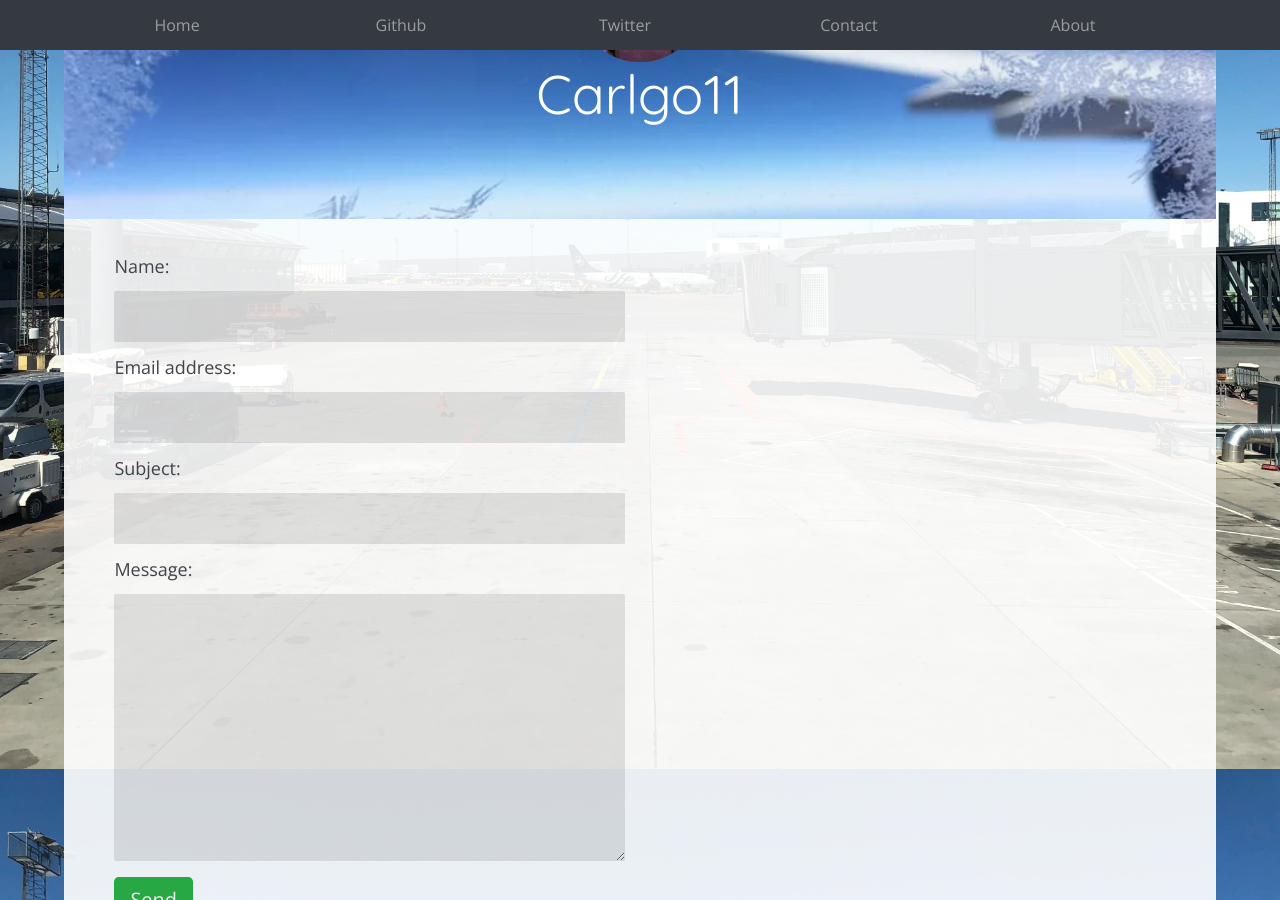
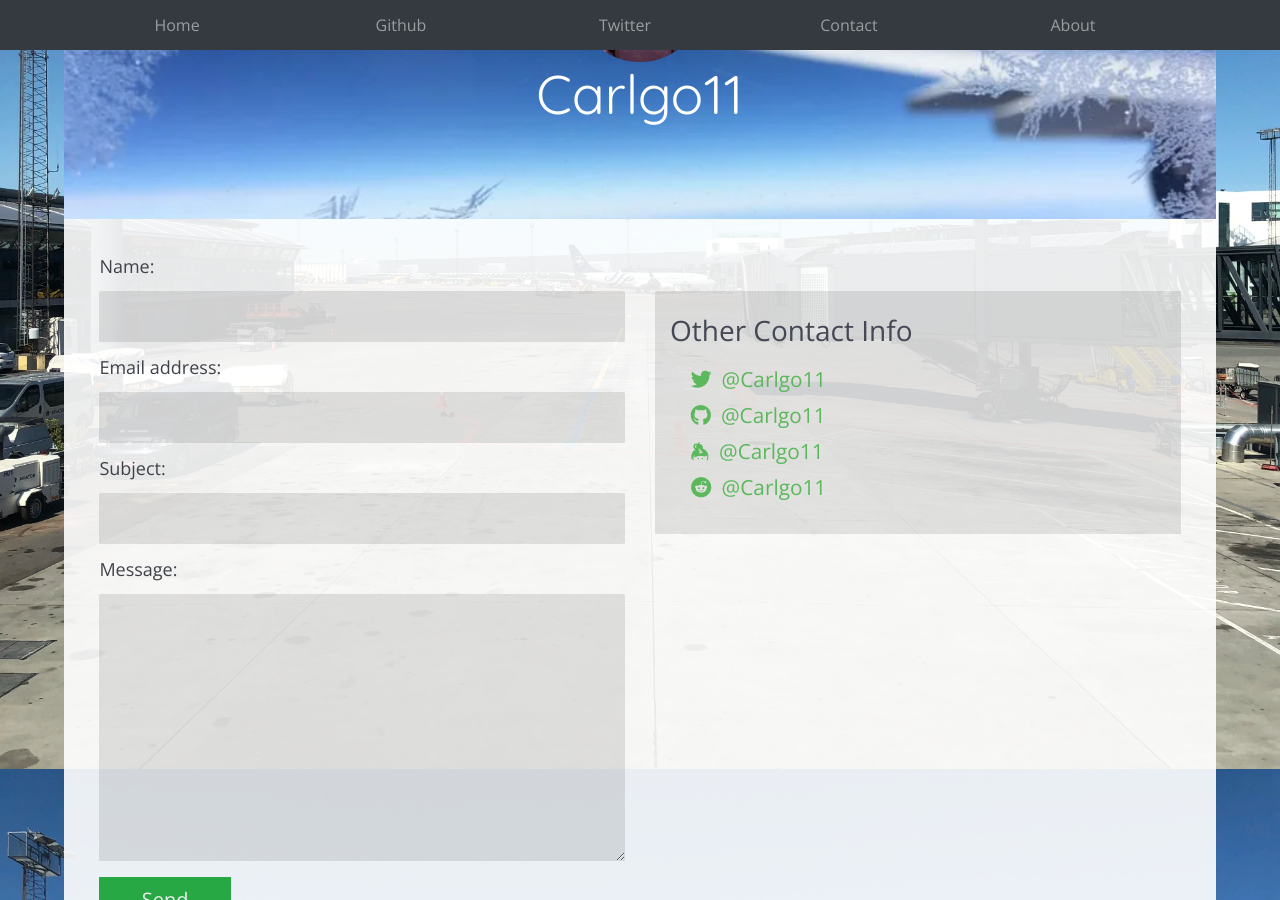
Before and after one commit to Carlgo11/carlgo11.com, a Jekyll site: the page built from contact.html, in a window 1280 px wide and 900 px high, scrolled down 191 px. Built offline with Jekyll 4.4.1, drawn with Linux system fonts in a browser that asks for light colours; nearby versions of some CDN libraries.

Commit message:
Add minified versions & add 'other contact info'-section

```diff
--- a/_layouts/default.html
+++ b/_layouts/default.html
@@ -3,14 +3,18 @@
 <head>
   <meta charset="UTF-8">
   <meta name="viewport" content="width=device-width, initial-scale=1">
-  <link rel="stylesheet" href="https://cdnjs.cloudflare.com/ajax/libs/twitter-bootstrap/4.3.1/css/bootstrap.min.css"/>
-  <link rel="stylesheet" href="{{ site.baseurl }}/css/main.css">
-  {% if page.layout == "post" %}<link rel="stylesheet" href="{{ site.baseurl }}/css/post.css">{% endif %}
   <link rel="icon" type="image/jpg" href="{{ site.img }}">
+  <link href="https://cdnjs.cloudflare.com/ajax/libs/twitter-bootstrap/4.3.1/css/bootstrap.min.css" rel="stylesheet"/>
+  <link href="https://cdnjs.cloudflare.com/ajax/libs/font-awesome/5.9.0/css/all.min.css" rel="stylesheet"/>
+  <link rel="stylesheet" href="{{ site.baseurl }}/css/main.min.css">
+  {% if page.title == "Contact" %}
+  <link rel="stylesheet" href="{{ site.baseurl }}/css/contact.min.css">
+  {% endif %}
+  {% if page.title == "About" %}
+  <link rel="stylesheet" href="{{ site.baseurl }}/css/about.min.css">
+  {% endif %}
   <link href="https://fonts.googleapis.com/css?family=Quicksand:400&display=swap" rel="stylesheet">
   <link href="https://fonts.googleapis.com/css?family=Open+Sans:300,400&display=swap" rel="stylesheet">
-  <link href="https://cdnjs.cloudflare.com/ajax/libs/font-awesome/5.9.0/css/fontawesome.css" rel="stylesheet"/>
-  <link href="https://cdnjs.cloudflare.com/ajax/libs/font-awesome/5.9.0/css/regular.css" rel="stylesheet" />
   <title> {% if page.title %}{{ page.title}} / {%endif%}{{ site.title }}</title>
 </head>
 <body>
@@ -27,10 +31,10 @@
         <a class="" href="https://twitter.com/carlgo11">Twitter</a>
       </div>
       <div class="col">
-        <a class="" href="{{ site.baseurl }}/contact">Contact</a>
+        <a class="" href="{{ site.baseurl }}/contact/">Contact</a>
       </div>
       <div class="col">
-        <a class="" href="{{ site.baseurl }}/about">About</a>
+        <a class="" href="{{ site.baseurl }}/about/">About</a>
       </div>
     </div>
   </div>
@@ -42,7 +46,6 @@
     <div>
       <picture id="avatar">
         <source srcset="{{ site.baseurl }}/img/lain.webp" type="image/webp">
-        <!--                <source srcset="https://cdn.shortpixel.ai/client/to_webp,q_glossy,ret_img/https://carlgo11.com/lain.gif" type="image/gif">-->
         <img src="{{ site.baseurl }}/img/lain.png" alt="avatar">
       </picture>
       <h1 id="title" class="noselect">Carlgo11</h1>
@@ -53,7 +56,6 @@
 
 </div>
 <script src="https://cdnjs.cloudflare.com/ajax/libs/jquery/3.4.1/jquery.min.js"></script>
-<script src="https://cdnjs.cloudflare.com/ajax/libs/font-awesome/5.9.0/js/fontawesome.min.js"></script>
 <script src="https://cdnjs.cloudflare.com/ajax/libs/twitter-bootstrap/4.3.1/js/bootstrap.min.js"></script>
 <script src="{{ site.baseurl }}/js/modenizr-webp.js" type="text/javascript"></script>
 </body>
--- a/contact.html
+++ b/contact.html
@@ -1,8 +1,11 @@
 ---
 layout: default
 title: Contact
+
 ---
-<form class="col-12 col-md-6">
+<div class="row">
+  <div class="col-12 col-md-6">
+    <form class="">
       <div class="">
         <label for="name">Name:</label>
         <input class="" type="text" id="name" autocomplete="name" placeholder="" required>
@@ -24,6 +27,35 @@ title: Contact
       </div>
 
       <div class="">
-        <button type="submit" class=" btn btn-lg bg-success">Send</button>
+        <button type="submit" class="btn btn-lg bg-success col-3">Send</button>
       </div>
     </form>
+  </div>
+
+  <div class="col-12 col-md-6">
+    <div id="contact-info">
+      <h3>Other contact info</h3>
+      <ul>
+
+        <a href="https://twitter.com/carlgo11">
+          <li id="twitter-handle" class="brand-logo">@Carlgo11</li>
+        </a>
+
+        <a href="https://github.com/carlgo11">
+          <li id="github-handle" class="brand-logo">@Carlgo11</li>
+        </a>
+
+        <a href="https://keybase.io/carlgo11">
+          <li id="keybase-handle" class="brand-logo">@Carlgo11</li>
+        </a>
+
+        <a href="https://reddit.com/u/carlgo11">
+          <li id="reddit-handle" class="brand-logo">@Carlgo11</li>
+        </a>
+
+      </ul>
+    </div>
+
+  </div>
+
+</div>
--- a/css/main.css
+++ b/css/main.css
@@ -55,6 +55,10 @@ h3 {
   margin-top: 2vh;
 }
 
+a {
+  color: rgb(92, 184, 92);
+}
+
 a:visited {
   color: inherit;
   text-decoration: none;
@@ -64,40 +68,49 @@ a:hover {
   text-decoration: none;
 }
 
-a {
-  color: rgb(92, 184, 92);
-}
-
 p {
   font-size: 18px;
   margin-bottom: 1.777em;
 }
 
-
-#navbar-table {
-  width: 100%;
-  text-align: center;
-  color: white;
-  display: flex;
+pre {
+  padding: .633em;
+  margin-bottom: 1.777em;
 }
 
-#navbar-table a {
-  padding: 8px;
-  color: rgba(255, 255, 255, .5);
+code, pre {
+  background: rgba(0, 0, 0, .05);
+  padding: .1em .201em;
+  -webkit-border-radius: .201em;
+  border-radius: .201em;
+  color: #dc5494;
+  margin: 0 .201em 0;
+  border: 1px solid rgba(0, 0, 0, .1);
+  font-weight: 600;
 }
 
-#navbar-table a:hover {
-  color: #fff;
+ul {
+  padding-inline-start: 1em;
 }
 
-.noselect {
-  -webkit-touch-callout: none;
-  -webkit-user-select: none;
-  -moz-user-select: none;
-  -ms-user-select: none;
-  user-select: none;
+input[type="text"], input[type="password"], input[type="email"], input[type="search"], textarea {
+  background-color: rgba(0, 0, 0, .1);
+  color: #666a76;
+  border: 0;
+  border-radius: .1em;
+  width: 100%;
+  padding: .844em;
+  margin-bottom: 10px;
 }
 
+label {
+  font-size: 18px;
+  line-height: 1.777;
+  font-weight: 400;
+  color: #3f424a;
+}
+
+/* Main page layout */
 .content-head {
   height: 40vh;
   display: flex;
@@ -128,6 +141,8 @@ p {
   padding: 2rem 3.07202761% 3.07202761%;
 }
 
+/* Avatar */
+
 #avatar {
   box-sizing: content-box;
   display: block;
@@ -155,48 +170,36 @@ p {
   color: white;
 }
 
+/* Navbar */
+#navbar-table {
+  width: 100%;
+  text-align: center;
+  color: white;
+  display: flex;
+}
+
+#navbar-table a {
+  padding: 8px;
+  color: rgba(255, 255, 255, .5);
+}
+
+#navbar-table a:hover {
+  color: #fff;
+}
+
+
+.noselect {
+  -webkit-touch-callout: none;
+  -webkit-user-select: none;
+  -moz-user-select: none;
+  -ms-user-select: none;
+  user-select: none;
+}
+
 .container {
   max-width: 1400px;
   padding-left: 5vw;
   padding-right: 5vw;
-}
-
-#project-list > li {
-  margin-top: 5px;
-}
-
-#project-list > li > a {
-  color: rgb(92, 184, 92);
-  font-weight: 400;
-  font-size: 18px;
-  line-height: 32px;
-}
-
-pre {
-  padding: .633em;
-  margin-bottom: 1.777em;
-
-}
-
-code, pre {
-  background: rgba(0, 0, 0, .05);
-  padding: .1em .201em;
-  -webkit-border-radius: .201em;
-  border-radius: .201em;
-  color: #dc5494;
-  margin: 0 .201em 0;
-  border: 1px solid rgba(0, 0, 0, .1);
-  font-weight: 600;
-}
-
-ul {
-  padding-inline-start: 1em;
-}
-
-#membership-logos > div {
-  display: flex;
-  justify-content: center;
-  align-items: center;
 }
 
 .bg-success {
@@ -208,40 +211,42 @@ ul {
   color: #5cb85c;
 }
 
-.post-title {
-  color: #5cb85c;
-  font-weight: 300;
-  font-size: 3rem;
-}
-
 .btn {
   border: 0;
+  -webkit-border-radius: 0;
+  -moz-border-radius: 0;
+  border-radius: 0;
 }
 
 .btn:hover {
   color: #eee;
 }
 
+/* Posts & Index.html */
+article {
+  max-width: 692px;
+}
+
+.post-date::before {
+  font-family: 'Font Awesome 5 Free';
+  content: '\f133';
+  color: #666a76;
+  margin-right: 5px;
+}
+
+.post-title {
+  color: #444854;
+}
+
+
 #posts-excerpts {
   max-width: 692px;
 }
 
-
-input[type="text"], input[type="password"], input[type="email"], input[type="search"], textarea {
-  background-color: rgba(0, 0, 0, .1);
-  color: #666a76;
-  border: 0;
-  border-radius: .1em;
-  width: 100%;
-  padding: .844em;
-  margin-bottom: 10px;
-}
-
-label {
-  font-size: 18px;
-  line-height: 1.777;
-  font-weight: 400;
-  color: #3f424a;
+.post-title {
+  color: #5cb85c;
+  font-weight: 300;
+  font-size: 3rem;
 }
 
 .post-excerpt {
@@ -267,7 +272,7 @@ label {
 }
 
 .post-link {
-  margin-top: -2em;
+  margin-top: -2rem;
   border-top: 2px #4c545b solid;
 }
 
--- a/index.html
+++ b/index.html
@@ -3,7 +3,9 @@ layout: default
 ---
 
 <div id="posts-excerpts">
+
   {% for post in site.posts %}
+
   <div class="post-excerpt">
     <h1 class="post-title"><a href="{{ site.baseurl }}{{ post.url }}">{{ post.title }}</a></h1>
     <p>{{ post.excerpt | truncatewords: 80 }}</p>
@@ -15,4 +17,5 @@ layout: default
   </a>
 
   {% endfor %}
+
 </div>
```
Also changed, not shown: css/about.css (added, +17 -0 lines), css/contact.css (added, +35 -0 lines), css/post.css (deleted, +0 -16 lines), css/about.min.css (added), css/contact.min.css (added), css/main.min.css (added). Lines whose indentation alone changed are shown as unchanged.
